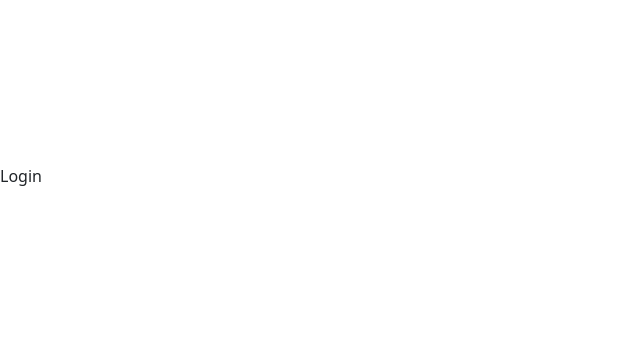
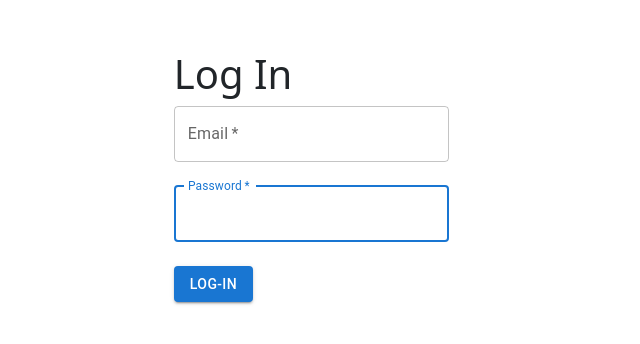
Before and after one commit to sashibhushanyadav/F-B-Project, a React (Vite) app in the folder frontend/: page / in a window 1280 px wide. Shown: the part 224-568 px from the top of the page, without its empty margins (0-640 px from the left). Built offline with nearby package versions, Linux system fonts and the light colour scheme; no server answers.

Commit message:
feat:login setup

```diff
--- /dev/null
+++ b/frontend/src/config/index.ts
@@ -0,0 +1,3 @@
+export const config={
+    SERVER_URL:import.meta.env.VITE_SERVER_URL
+}
--- a/frontend/src/pages/auth/Login/index.tsx
+++ b/frontend/src/pages/auth/Login/index.tsx
@@ -1,11 +1,77 @@
-import React from 'react'
+// import React from 'react';
+import Container from "@mui/material/Container";
+import { Row, Col, Form } from "react-bootstrap";
+import { TextField, Button } from "@mui/material";
+import { Formik } from "formik";
+import { object, string } from "yup";
 
 const Login = () => {
+  let initialValues = {
+    email: "",
+    password: "",
+  };
+
+  let authValidationSchema = object({
+    email: string().email().required("Email is a required field"),
+    password: string()
+      .min(8, "Minimun length of the password should be 8")
+      .required("Password is a required field"),
+  });
+
+  const loginHandler = (values: any) => {
+    // console.log(values);
+  };
   return (
-    <div>
-      Login
-    </div>
-  )
-}
+    <Container>
+      <Row className="d-flex justify-content-center">
+        <Col xs={12} md={6}>
+          <h1>Log In</h1>
+          <Formik
+            initialValues={initialValues}
+            validationSchema={authValidationSchema}
+            onSubmit={loginHandler}
+          >
+            {({ handleChange, handleSubmit }) => (
+              <Form onSubmit={handleSubmit}>
+                {/* <div> */}
+                  <TextField
+                    id="email"
+                    name="email"
+                    label="Email"
+                    variant="outlined"
+                    className="mb-4"
+                    required
+                    fullWidth
+                    autoFocus
+                    placeholder="Enter Your Email"
+                    onChange={handleChange}
+                  />
+                {/* </div> */}
+                {/* {console.log(errors)} */}
+                {/* <div> */}
+                  <TextField
+                    id="password"
+                    name="password"
+                    label="Password"
+                    variant="outlined"
+                    className="mb-4"
+                    required
+                    fullWidth
+                    autoFocus
+                    placeholder="Enter Your Password"
+                    onChange={handleChange}
+                  />
+                {/* </div> */}
+                <Button type="submit" variant="contained">
+                  Log-In
+                </Button>
+              </Form>
+            )}
+          </Formik>
+        </Col>
+      </Row>
+    </Container>
+  );
+};
 
-export default Login
+export default Login;
--- a/frontend/src/pages/auth/SignUp/index.tsx
+++ b/frontend/src/pages/auth/SignUp/index.tsx
@@ -9,6 +9,7 @@ import {
 } from "../../../services/toaster.services";
 import axios from "axios";
 import { useNavigate } from "react-router-dom";
+import { config } from "../../../config";
 
 const SignUp = () => {
   const [name, setName] = useState("");
@@ -32,7 +33,7 @@ const SignUp = () => {
 
       try {
         const response = await axios.post(
-          "http://localhost:8080/api/v1/auth/register",
+          `${config.SERVER_URL}/auth/register`,
           data
         );
         if (response.data.status) {
@@ -45,6 +46,7 @@ const SignUp = () => {
     }
   };
   return (
+    <div className="">
       <Container>
         <Row className="d-flex justify-content-center">
           <Col xs={12} md={6}>
@@ -101,6 +103,7 @@ const SignUp = () => {
           </Col>
         </Row>
       </Container>
+    </div>
   );
 };
 
--- /dev/null
+++ b/package.json
@@ -0,0 +1,6 @@
+{
+	"dependencies": {
+		"formik": "^2.4.5",
+		"yup": "^1.3.2"
+	}
+}
```
Also changed, not shown: 2 other files (tests, documents, lock files or other folders). Lines whose indentation alone changed are shown as unchanged.
